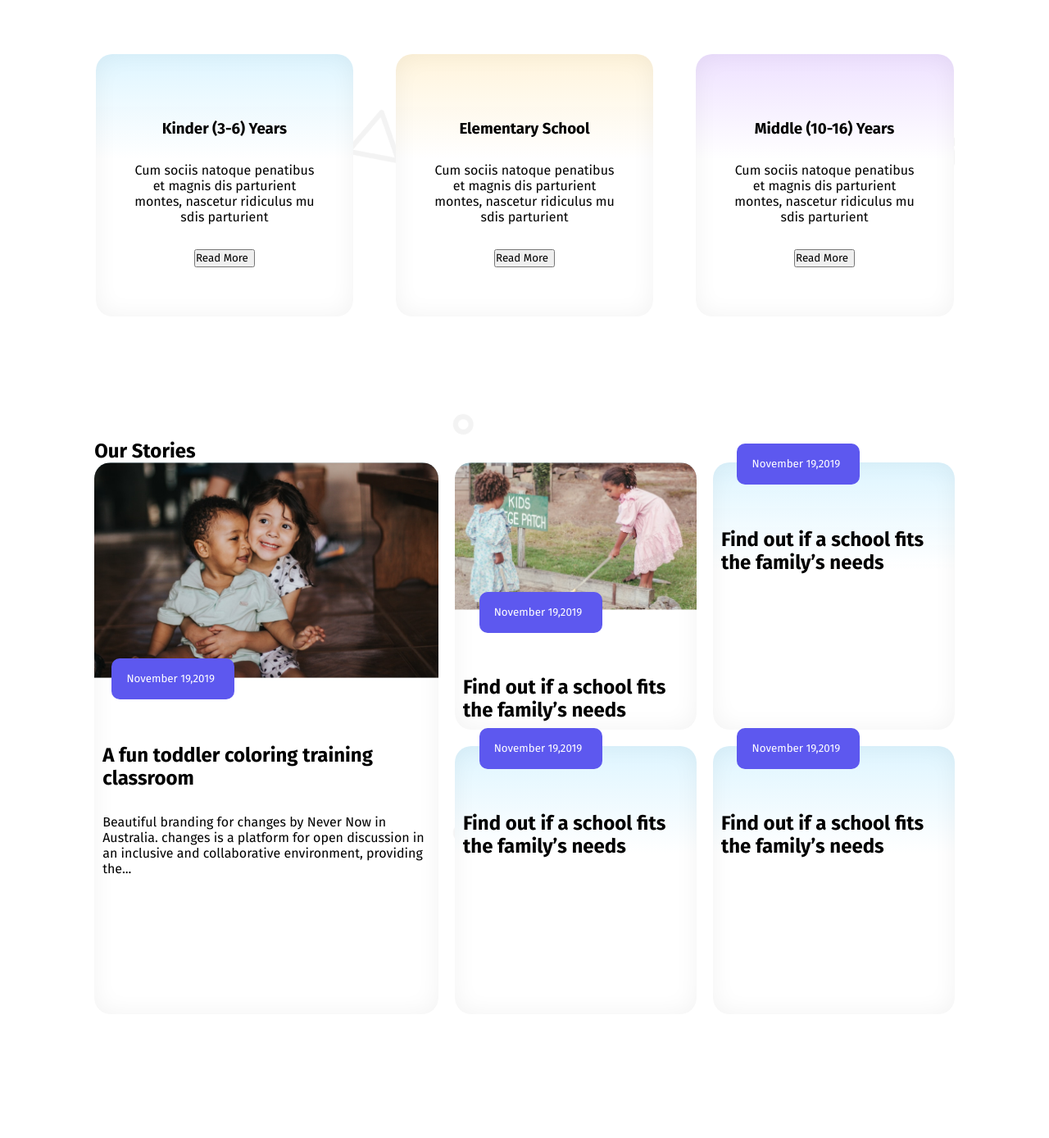
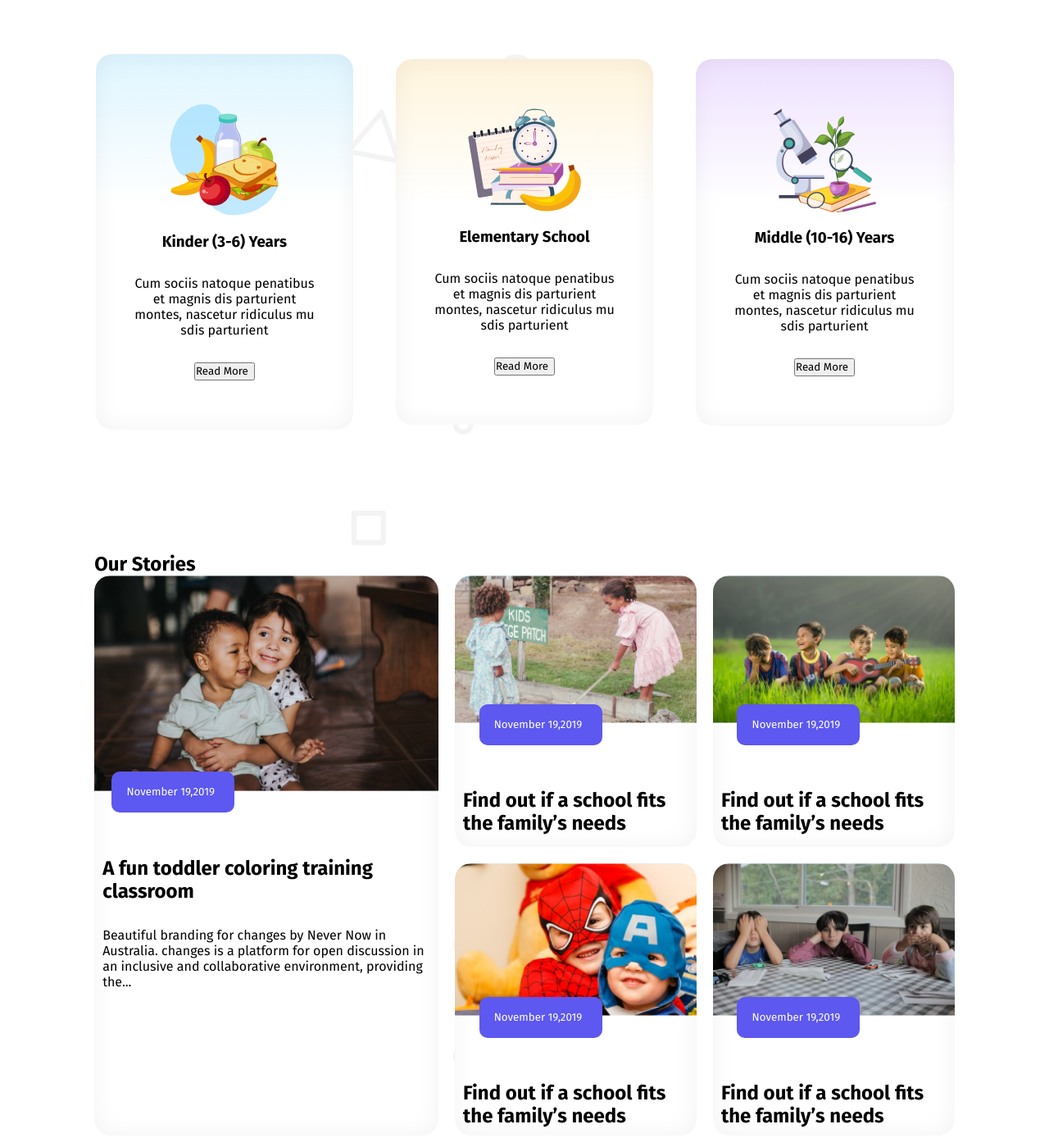
Before and after one commit to Nurhassan45/ph-assignment-two, a plain HTML site: page index.html in a window 1280 px wide. Shown: the part 660-2048 px from the top of the page at 82% size. Drawn offline with Linux system fonts and the light colour scheme; the site is published under a folder, as on GitHub Pages, so addresses that start at the root find nothing.

Commit message:
adding-fullstop

```diff
--- a/index.html
+++ b/index.html
@@ -48,7 +48,7 @@
 
             <div class="standard-Curriculum flex">
                 <div class="card1 flex">
-                    <img src="/assets/kinder.png" alt="">
+                    <img src="./assets/kinder.png" alt="">
                     <h3>Kinder (3-6) Years</h3>
                     <p>Cum sociis natoque penatibus et magnis
                         dis parturient montes, nascetur ridiculus
@@ -56,7 +56,7 @@
                     <button>Read More</button>
                 </div>
                 <div class="card2 flex">
-                    <img src="/assets/elementary.png" alt="">
+                    <img src="./assets/elementary.png" alt="">
                     <h3>Elementary School</h3>
                     <p>Cum sociis natoque penatibus et magnis
                         dis parturient montes, nascetur ridiculus
@@ -64,7 +64,7 @@
                     <button>Read More</button>
                 </div>
                 <div class="card3 flex">
-                    <img src="/assets/middle.png" alt="">
+                    <img src="./assets/middle.png" alt="">
                     <h3>Middle (10-16) Years</h3>
                     <p>Cum sociis natoque penatibus et magnis
                         dis parturient montes, nascetur ridiculus
@@ -92,18 +92,18 @@
                         family’s needs</h2>
                 </div>
                 <div class="card-3">
-                    <img src="/assets/story-3.png" alt="">
+                    <img src="./assets/story-3.png" alt="">
                     <button class="btn btn3">November 19,2019</button>
                     <h2>Find out if a school fits the
                         family’s needs</h2>
                 </div>
                 <div class="card-4">
-                    <img src="/assets/story-4.png" alt="">
+                    <img src="./assets/story-4.png" alt="">
                     <button class="btn btn4">November 19,2019</button>
                     <h2>Find out if a school fits the
                         family’s needs</h2></div>
                 <div class="card-5">
-                    <img src="/assets/story-5.png" alt="">
+                    <img src="./assets/story-5.png" alt="">
                     <button class="btn btn5">November 19,2019</button>
                     <h2>Find out if a school fits the
                         family’s needs</h2>
```
